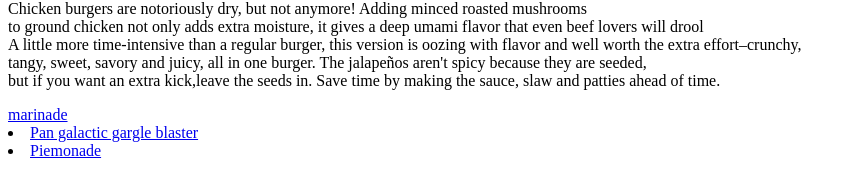
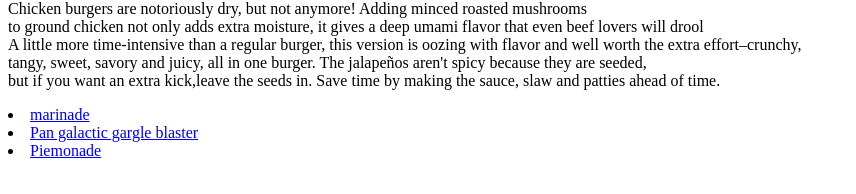
Before and after one commit to Daniel-Kav/odin-recipes, a plain HTML site: page index.html in a window 1280 px wide. Shown: the part 114-308 px from the top of the page, without its empty margins (0-856 px from the left). Drawn offline with Linux system fonts and the light colour scheme.

Commit message:
added links

```diff
--- a/index.html
+++ b/index.html
@@ -14,7 +14,7 @@
          A little more time-intensive than a regular burger, this version is oozing with flavor and well worth the extra effort–crunchy,<br>
           tangy, sweet, savory and juicy, all in one burger. The jalapeños aren't spicy because they are seeded, <br>
           but if you want an extra kick,leave the seeds in. Save time by making the sauce, slaw and patties ahead of time.</p>
-    <a href="recipes/marinade.html" target="_blank" >marinade</a>
+    <li><a href="recipes/marinade.html" target="_blank" >marinade</a></li>
     <li><a href="./recipes/gargle-blaster.html">Pan galactic gargle blaster</a></li>
     <li><a href="./recipes/piemonade.html">Piemonade</a></li>
 
```
